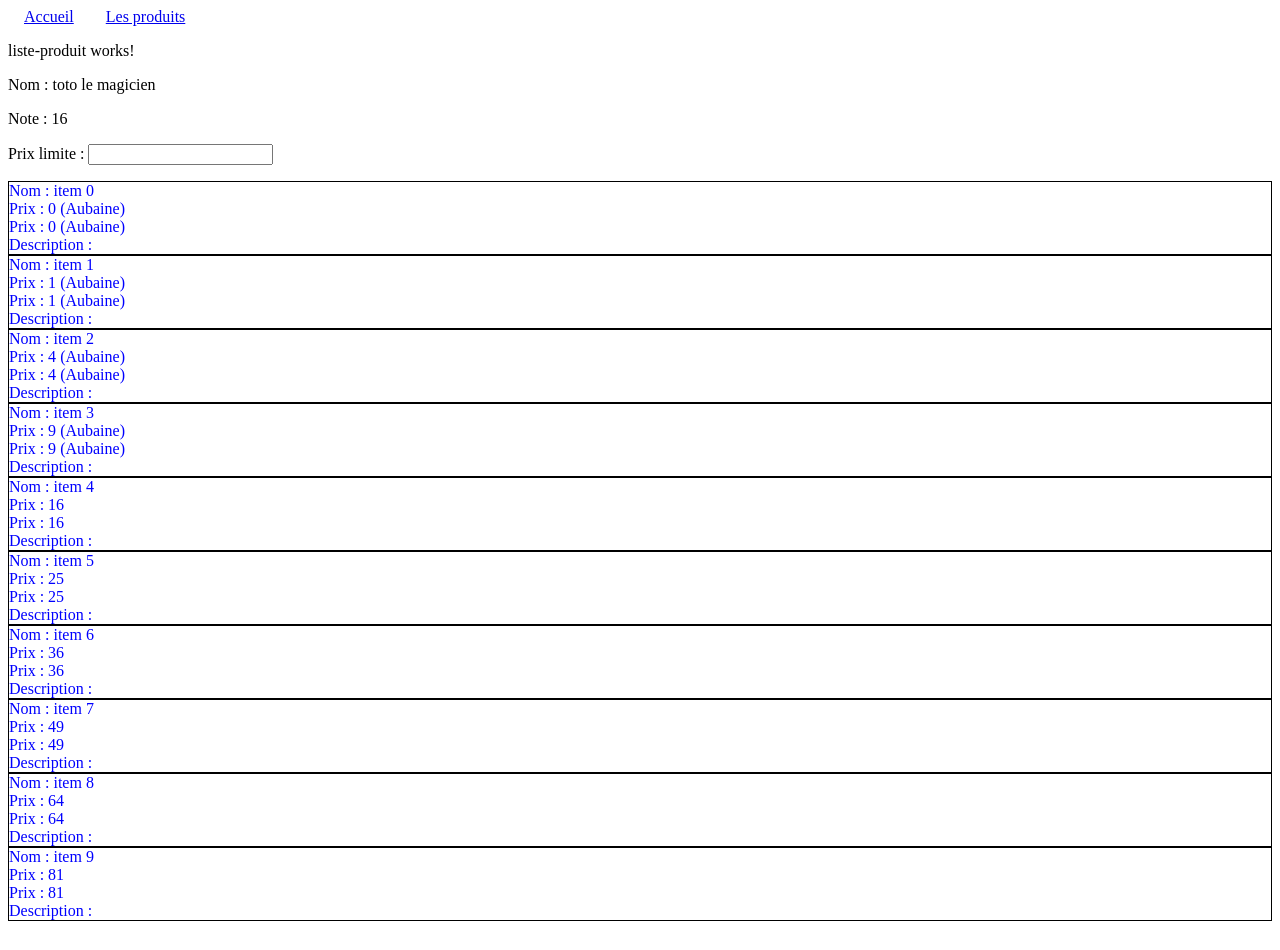
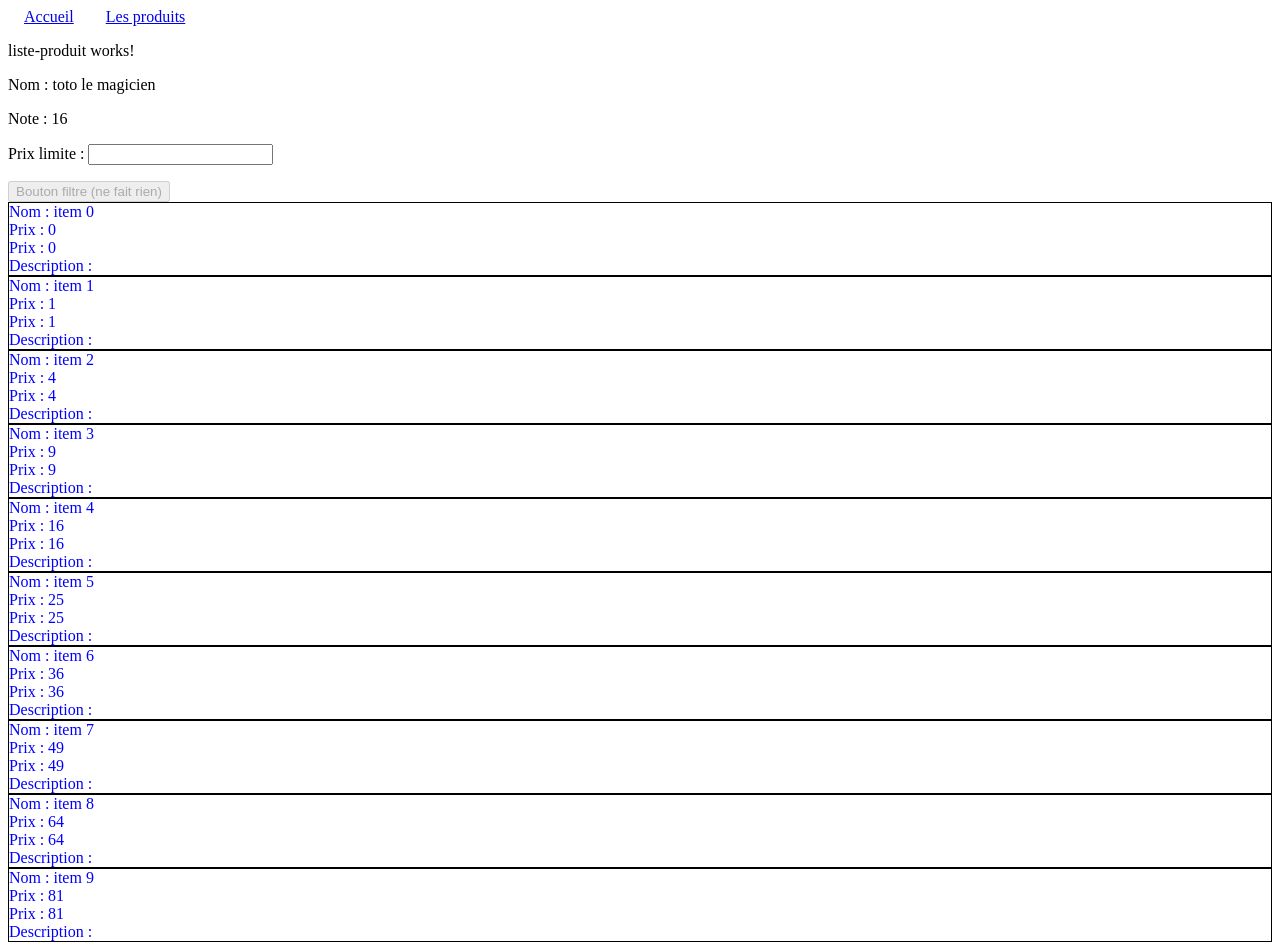
Before and after one commit to 41f-20602/ng-demo, an Angular app: page /produit in a window 1280 px wide. Before the commit the page ends 929 px from the top, so only its background shows below. Built offline with nearby package versions, Linux system fonts and the light colour scheme.

Commit message:
filtre de prix

```diff
--- a/src/app/liste-produit/liste-produit.component.html
+++ b/src/app/liste-produit/liste-produit.component.html
@@ -2,15 +2,16 @@
 <p>Nom : {{nom}}</p>
 <p>Note : {{note}}</p>
 <section>
-    <!--<article class="unProduit" *ngFor = "let unProduit of produit">
+    <!--<article [class]="unProduit.nom" *ngFor = "let unProduit of produit">
         <p>Nom : {{unProduit.nom}}</p>
         <p>Prix : {{unProduit.prix}} $ <span *ngIf="unProduit.prix < note">(Aubaine)</span></p>
         <p>Prix : {{unProduit.prix}} $ <span *ngIf="verifAubaine(unProduit.prix)">(Aubaine)</span></p>
     </article>-->
-    <p>Prix limite : <input [(ngModel)]="prixLimite"></p>
-    <span>{{prixLimite}}</span>
+    <p>Prix limite : <input [(ngModel)]="prixLimite">
+    <span>{{prixLimite}}</span></p>
+    <button [disabled] = "!verifValide()">Bouton filtre (ne fait rien)</button>
 
-    <app-produit *ngFor = "let unProduit of produit"  [produit]="unProduit"></app-produit>
+    <app-produit *ngFor = "let unProduit of produit" [prixMax]="prixLimite" [produit]="unProduit"></app-produit>
 
     <!--<h1>Container</h1>
     <ng-container *ngFor = "let unProduit of produit" >
--- a/src/app/liste-produit/liste-produit.component.ts
+++ b/src/app/liste-produit/liste-produit.component.ts
@@ -25,5 +25,12 @@ export class ListeProduitComponent implements OnInit {
 		console.log(this.produit);
 	}
 
+	verifValide():boolean{
+		let bValide = false;
+		if(this.prixLimite > 0 ){
+			bValide = true;
+		}
+		return bValide;
+	}
 
 }
--- a/src/app/produit/produit.component.ts
+++ b/src/app/produit/produit.component.ts
@@ -7,7 +7,7 @@ import { Component, Input, OnInit } from '@angular/core';
 })
 export class ProduitComponent implements OnInit {
   @Input() produit:any;
-  prixMax:number = 16;
+  @Input() prixMax:number = 16;
 
   constructor() { }
 
--- a/src/styles.scss
+++ b/src/styles.scss
@@ -1 +1,4 @@
 /* You can add global styles to this file, and also import other style files */
+body{
+
+}
```
Also changed, not shown: src/app/liste-produit/liste-produit.component.scss (line endings or trailing spaces).
